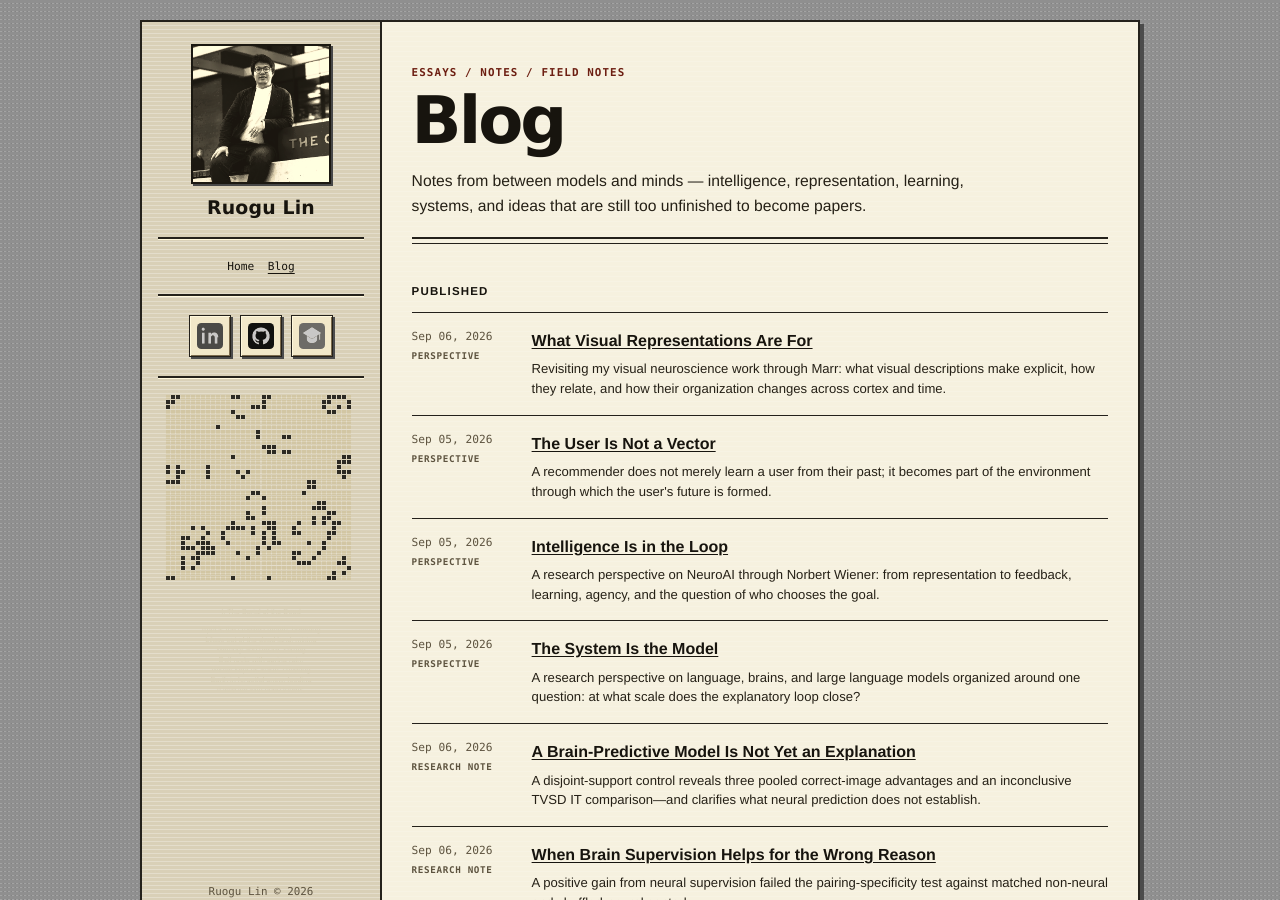
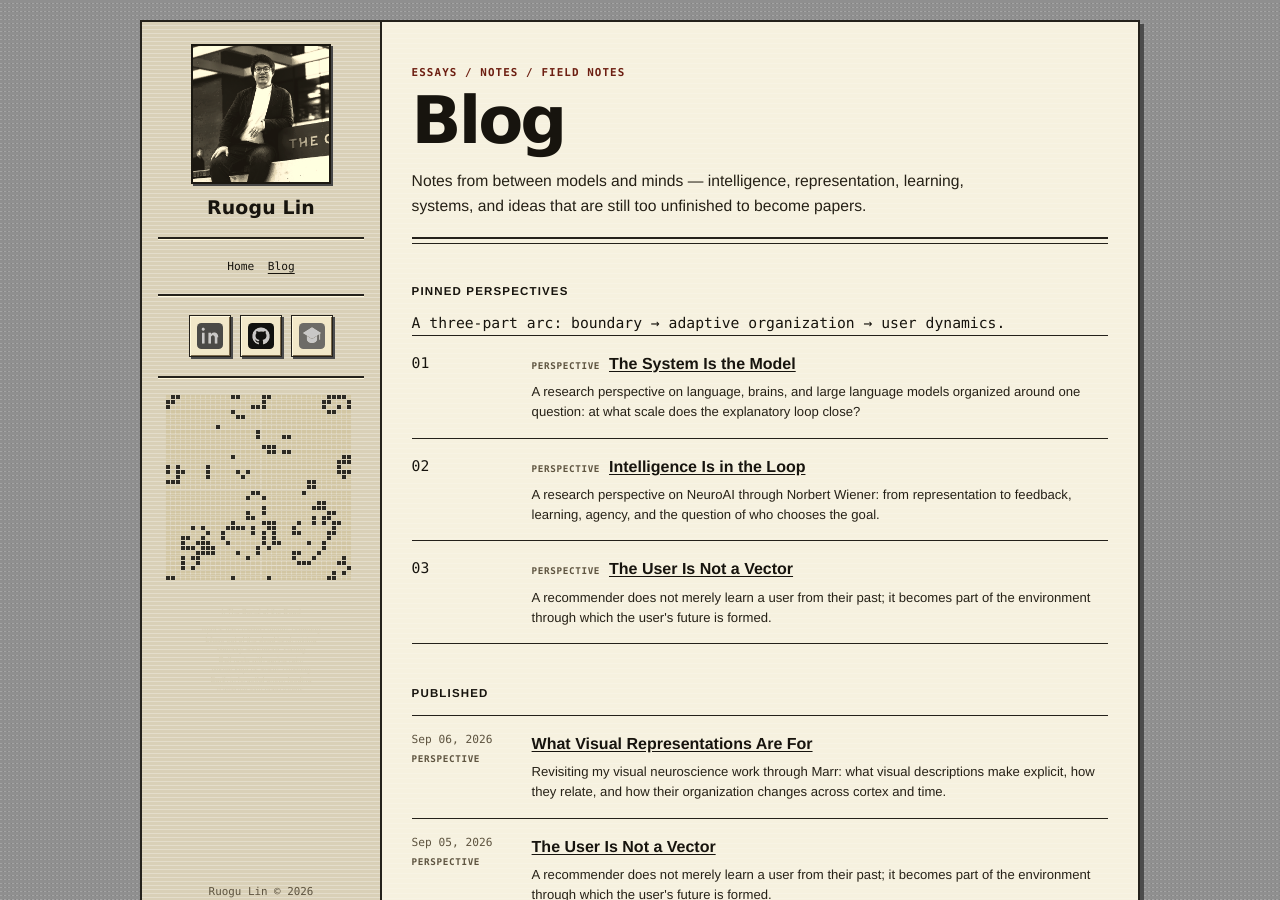
Before and after one commit to lrgthu/lrgthu.github.io, a Jekyll site: the page built from blog/index.html, in a window 1280 px wide and 900 px high. Built offline with Jekyll 4.4.1, drawn with Linux system fonts in a browser that asks for light colours.

Commit message:
Pin core perspective series on blog archive

```diff
--- a/blog/index.html
+++ b/blog/index.html
@@ -14,6 +14,24 @@ permalink: /blog/
   </p>
   <div class="blog-rule" aria-hidden="true"></div>
 </header>
+
+{% assign pinned_posts = site.posts | where: "series", "adaptive-intelligence" | sort: "series_order" %}
+<section class="blog-archive blog-pinned" aria-labelledby="pinned-title">
+  <h2 class="blog-section-label" id="pinned-title">Pinned perspectives</h2>
+  <p class="blog-pinned-deck">A three-part arc: boundary → adaptive organization → user dynamics.</p>
+  <ul class="blog-post-list blog-pinned-list">
+    {% for post in pinned_posts limit:3 %}
+      <li class="blog-post-row blog-pinned-row">
+        <div class="blog-pinned-index">0{{ post.series_order }}</div>
+        <div>
+          <span class="blog-post-kind">Perspective</span>
+          <a class="blog-post-title" href="{{ post.url | relative_url }}">{{ post.title }}</a>
+          {% if post.summary %}<p class="blog-post-summary">{{ post.summary }}</p>{% endif %}
+        </div>
+      </li>
+    {% endfor %}
+  </ul>
+</section>
 
 <section class="blog-archive" aria-labelledby="published-title">
   <h2 class="blog-section-label" id="published-title">Published</h2>
```
